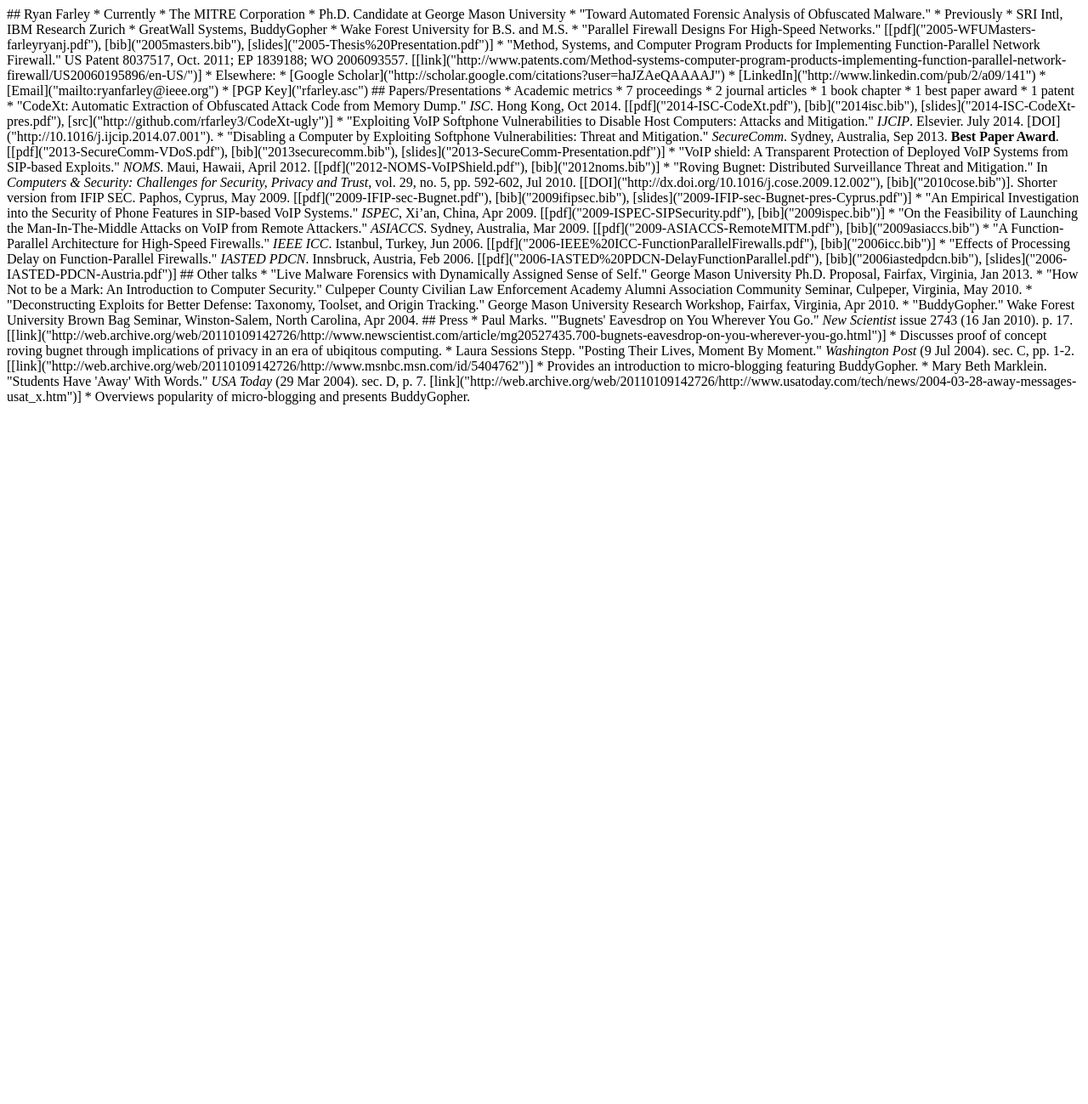
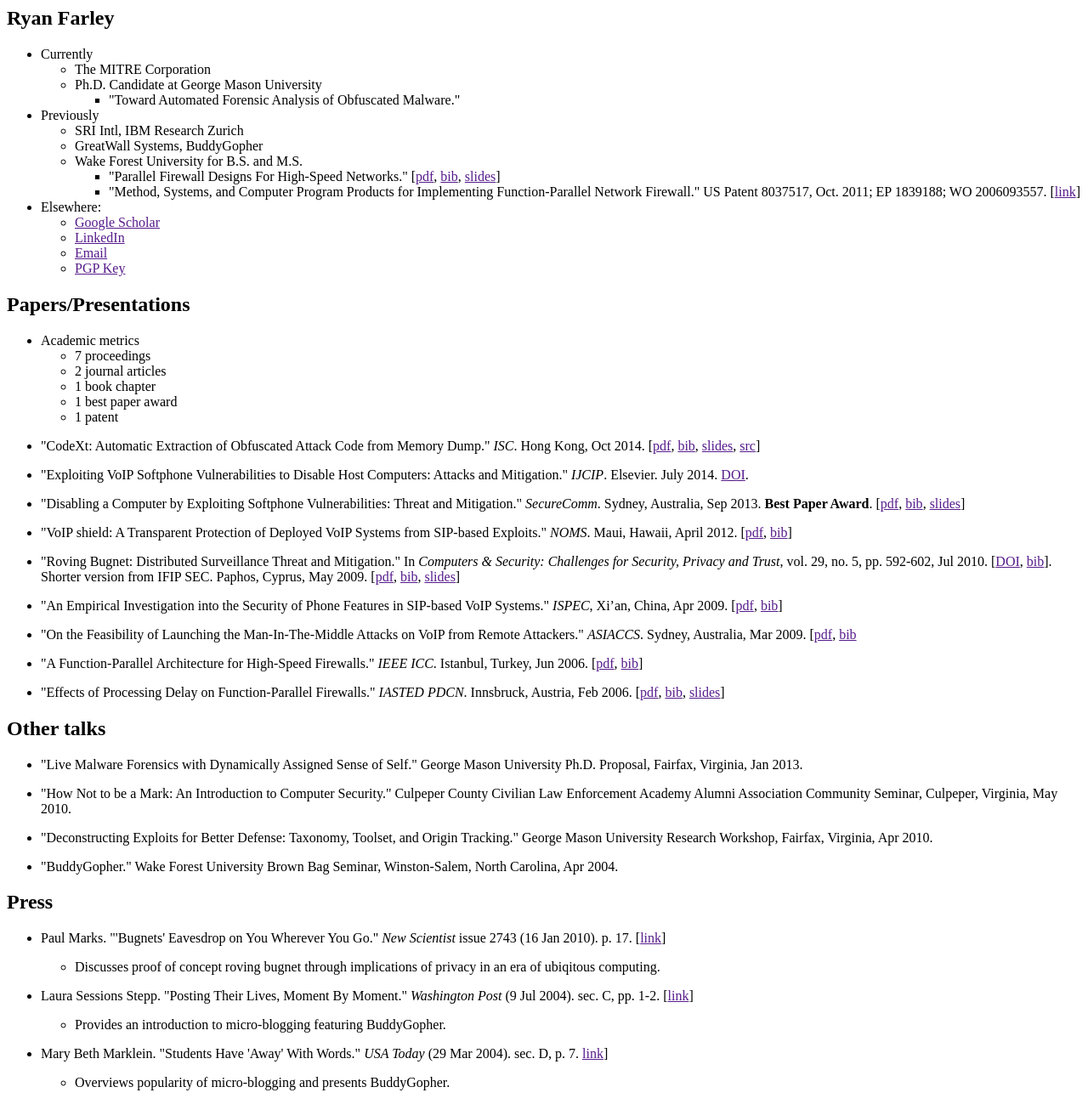
Before and after one commit to rfarley3/rfarley3.github.io, a plain HTML site: page index.html in a window 1280 px wide. Shown: the whole page at 85% size. Before the commit the page ends 800 px from the top, so only its background shows below. Drawn offline with Linux system fonts and the light colour scheme.

Commit message:
convert to html

```diff
--- a/index.html
+++ b/index.html
@@ -1,79 +1,84 @@
-## Ryan Farley
+<h2>Ryan Farley</h2>
 
-* Currently
-    * The MITRE Corporation
-    * Ph.D. Candidate at George Mason University
-        * "Toward Automated Forensic Analysis of Obfuscated Malware."
-* Previously
-    * SRI Intl, IBM Research Zurich
-    * GreatWall Systems, BuddyGopher
-    * Wake Forest University for B.S. and M.S.
-        * "Parallel Firewall Designs For High-Speed Networks." [[pdf]("2005-WFUMasters-farleyryanj.pdf"), [bib]("2005masters.bib"), [slides]("2005-Thesis%20Presentation.pdf")]
-        * "Method, Systems, and Computer Program Products for Implementing Function-Parallel Network Firewall." US Patent 8037517, Oct. 2011; EP 1839188; WO 2006093557. [[link]("http://www.patents.com/Method-systems-computer-program-products-implementing-function-parallel-network-firewall/US20060195896/en-US/")]
-* Elsewhere:
-    * [Google Scholar]("http://scholar.google.com/citations?user=haJZAeQAAAAJ")
-    * [LinkedIn]("http://www.linkedin.com/pub/2/a09/141")
-    * [Email]("mailto:ryanfarley@ieee.org")
-    * [PGP Key]("rfarley.asc")
+<ul>
+<li>Currently
+    <ul><li>The MITRE Corporation</li>
+    <li>Ph.D. Candidate at George Mason University
+        <ul><li>"Toward Automated Forensic Analysis of Obfuscated Malware."</li>
+        </ul></li>
+    </ul></li>
+<li>Previously
+    <ul><li>SRI Intl, IBM Research Zurich</li>
+    <li>GreatWall Systems, BuddyGopher</li>
+    <li>Wake Forest University for B.S. and M.S.
+        <ul><li>"Parallel Firewall Designs For High-Speed Networks." [<a href="" title="2005-WFUMasters-farleyryanj.pdf">pdf</a>, <a href="" title="2005masters.bib">bib</a>, <a href="" title="2005-Thesis%20Presentation.pdf">slides</a>]</li>
+        <li>"Method, Systems, and Computer Program Products for Implementing Function-Parallel Network Firewall." US Patent 8037517, Oct. 2011; EP 1839188; WO 2006093557. [<a href="" title="http://www.patents.com/Method-systems-computer-program-products-implementing-function-parallel-network-firewall/US20060195896/en-US/">link</a>]</li>
+        </ul></li>
+    </ul></li>
+<li>Elsewhere:
+    <ul><li><a href="" title="http://scholar.google.com/citations?user=haJZAeQAAAAJ">Google Scholar</a></li>
+    <li><a href="" title="http://www.linkedin.com/pub/2/a09/141">LinkedIn</a></li>
+    <li><a href="" title="mailto:ryanfarley@ieee.org">Email</a></li>
+    <li><a href="" title="rfarley.asc">PGP Key</a></li>
+    </ul></li>
+</ul>
 
 
 
 
-## Papers/Presentations
+<h2>Papers/Presentations</h2>
 
-* Academic metrics
-    * 7 proceedings
-    * 2 journal articles
-    * 1 book chapter
-    * 1 best paper award
-    * 1 patent
+<ul>
+    <li>Academic metrics</li>
+        <ul><li>7 proceedings</li>
+        <li>2 journal articles</li>
+        <li>1 book chapter</li>
+        <li>1 best paper award</li>
+        <li>1 patent</li>
+        </ul></li>
+</ul>
 
-* "CodeXt: Automatic Extraction of Obfuscated Attack Code from Memory Dump." <i>ISC</i>. Hong Kong, Oct 2014. [[pdf]("2014-ISC-CodeXt.pdf"), [bib]("2014isc.bib"), [slides]("2014-ISC-CodeXt-pres.pdf"), [src]("http://github.com/rfarley3/CodeXt-ugly")]
-
-* "Exploiting VoIP Softphone Vulnerabilities to Disable Host Computers: Attacks and Mitigation." <i>IJCIP</i>. Elsevier. July 2014. [DOI]("http://10.1016/j.ijcip.2014.07.001").
-
-* "Disabling a Computer by Exploiting Softphone Vulnerabilities: Threat and Mitigation." <i>SecureComm</i>. Sydney, Australia, Sep 2013. <b>Best Paper Award</b>. [[pdf]("2013-SecureComm-VDoS.pdf"), [bib]("2013securecomm.bib"), [slides]("2013-SecureComm-Presentation.pdf")]
-
-
-* "VoIP shield: A Transparent Protection of Deployed VoIP Systems from SIP-based Exploits." <i>NOMS</i>. Maui, Hawaii, April 2012. [[pdf]("2012-NOMS-VoIPShield.pdf"), [bib]("2012noms.bib")]
-
-* "Roving Bugnet: Distributed Surveillance Threat and Mitigation." In <i>Computers &amp; Security: Challenges for Security, Privacy and Trust</i>, vol. 29, no. 5, pp. 592-602, Jul 2010. [[DOI]("http://dx.doi.org/10.1016/j.cose.2009.12.002"), [bib]("2010cose.bib")]. Shorter version from IFIP SEC. Paphos, Cyprus, May 2009. [[pdf]("2009-IFIP-sec-Bugnet.pdf"), [bib]("2009ifipsec.bib"), [slides]("2009-IFIP-sec-Bugnet-pres-Cyprus.pdf")]
-
-* "An Empirical Investigation into the Security of Phone Features in SIP-based VoIP Systems." <i>ISPEC</i>, Xi’an, China, Apr 2009.
-[[pdf]("2009-ISPEC-SIPSecurity.pdf"), [bib]("2009ispec.bib")]
-
-* "On the Feasibility of Launching the Man-In-The-Middle Attacks on VoIP from Remote Attackers." <i>ASIACCS</i>. Sydney, Australia, Mar 2009.
-[[pdf]("2009-ASIACCS-RemoteMITM.pdf"), [bib]("2009asiaccs.bib")
-
-* "A Function-Parallel Architecture for High-Speed Firewalls." <i>IEEE ICC</i>. Istanbul, Turkey, Jun 2006.
-[[pdf]("2006-IEEE%20ICC-FunctionParallelFirewalls.pdf"), [bib]("2006icc.bib")]
-
-* "Effects of Processing Delay on Function-Parallel Firewalls." <i>IASTED PDCN</i>. Innsbruck, Austria, Feb 2006.
-[[pdf]("2006-IASTED%20PDCN-DelayFunctionParallel.pdf"), [bib]("2006iastedpdcn.bib"), [slides]("2006-IASTED-PDCN-Austria.pdf")]
+<ul>
+<li><p>"CodeXt: Automatic Extraction of Obfuscated Attack Code from Memory Dump." <i>ISC</i>. Hong Kong, Oct 2014. [<a href="" title="2014-ISC-CodeXt.pdf">pdf</a>, <a href="" title="2014isc.bib">bib</a>, <a href="" title="2014-ISC-CodeXt-pres.pdf">slides</a>, <a href="" title="http://github.com/rfarley3/CodeXt-ugly">src</a>]</p></li>
+<li><p>"Exploiting VoIP Softphone Vulnerabilities to Disable Host Computers: Attacks and Mitigation." <i>IJCIP</i>. Elsevier. July 2014. <a href="" title="http://10.1016/j.ijcip.2014.07.001">DOI</a>. </p></li>
+<li><p>"Disabling a Computer by Exploiting Softphone Vulnerabilities: Threat and Mitigation." <i>SecureComm</i>. Sydney, Australia, Sep 2013. <b>Best Paper Award</b>. [<a href="" title="2013-SecureComm-VDoS.pdf">pdf</a>, <a href="" title="2013securecomm.bib">bib</a>, <a href="" title="2013-SecureComm-Presentation.pdf">slides</a>]</p></li>
+<li><p>"VoIP shield: A Transparent Protection of Deployed VoIP Systems from SIP-based Exploits." <i>NOMS</i>. Maui, Hawaii, April 2012. [<a href="" title="2012-NOMS-VoIPShield.pdf">pdf</a>, <a href="" title="2012noms.bib">bib</a>]</p></li>
+<li><p>"Roving Bugnet: Distributed Surveillance Threat and Mitigation." In <i>Computers &amp; Security: Challenges for Security, Privacy and Trust</i>, vol. 29, no. 5, pp. 592-602, Jul 2010. [<a href="" title="http://dx.doi.org/10.1016/j.cose.2009.12.002">DOI</a>, <a href="" title="2010cose.bib">bib</a>]. Shorter version from IFIP SEC. Paphos, Cyprus, May 2009. [<a href="" title="2009-IFIP-sec-Bugnet.pdf">pdf</a>, <a href="" title="2009ifipsec.bib">bib</a>, <a href="" title="2009-IFIP-sec-Bugnet-pres-Cyprus.pdf">slides</a>]</p></li>
+<li><p>"An Empirical Investigation into the Security of Phone Features in SIP-based VoIP Systems." <i>ISPEC</i>, Xi’an, China, Apr 2009.
+[<a href="" title="2009-ISPEC-SIPSecurity.pdf">pdf</a>, <a href="" title="2009ispec.bib">bib</a>]</p></li>
+<li><p>"On the Feasibility of Launching the Man-In-The-Middle Attacks on VoIP from Remote Attackers." <i>ASIACCS</i>. Sydney, Australia, Mar 2009.
+[<a href="" title="2009-ASIACCS-RemoteMITM.pdf">pdf</a>, <a href="" title="2009asiaccs.bib">bib</a></p></li>
+<li><p>"A Function-Parallel Architecture for High-Speed Firewalls." <i>IEEE ICC</i>. Istanbul, Turkey, Jun 2006.
+[<a href="" title="2006-IEEE%20ICC-FunctionParallelFirewalls.pdf">pdf</a>, <a href="" title="2006icc.bib">bib</a>]</p></li>
+<li><p>"Effects of Processing Delay on Function-Parallel Firewalls." <i>IASTED PDCN</i>. Innsbruck, Austria, Feb 2006.
+[<a href="" title="2006-IASTED%20PDCN-DelayFunctionParallel.pdf">pdf</a>, <a href="" title="2006iastedpdcn.bib">bib</a>, <a href="" title="2006-IASTED-PDCN-Austria.pdf">slides</a>]</p></li>
+</ul>
 
 
 
 
-## Other talks
+<h2>Other talks</h2>
 
-* "Live Malware Forensics with Dynamically Assigned Sense of Self." George Mason University Ph.D. Proposal, Fairfax, Virginia, Jan 2013.
-
-* "How Not to be a Mark: An Introduction to Computer Security." Culpeper County Civilian Law Enforcement Academy Alumni Association Community Seminar, Culpeper, Virginia, May 2010.
-
-* "Deconstructing Exploits for Better Defense: Taxonomy, Toolset, and Origin Tracking." George Mason University Research Workshop, Fairfax, Virginia, Apr 2010.
-
-* "BuddyGopher." Wake Forest University Brown Bag Seminar, Winston-Salem, North Carolina, Apr 2004.
+<ul>
+    <li><p>"Live Malware Forensics with Dynamically Assigned Sense of Self." George Mason University Ph.D. Proposal, Fairfax, Virginia, Jan 2013.</p></li>
+    <li><p>"How Not to be a Mark: An Introduction to Computer Security." Culpeper County Civilian Law Enforcement Academy Alumni Association Community Seminar, Culpeper, Virginia, May 2010.</p></li>
+    <li><p>"Deconstructing Exploits for Better Defense: Taxonomy, Toolset, and Origin Tracking." George Mason University Research Workshop, Fairfax, Virginia, Apr 2010.</p></li>
+    <li><p>"BuddyGopher." Wake Forest University Brown Bag Seminar, Winston-Salem, North Carolina, Apr 2004.</p></li>
+</ul>
 
 
 
 
-## Press
+<h2>Press</h2>
 
-* Paul Marks. "'Bugnets' Eavesdrop on You Wherever You Go." <i>New Scientist</i> issue 2743 (16 Jan 2010). p. 17. [[link]("http://web.archive.org/web/20110109142726/http://www.newscientist.com/article/mg20527435.700-bugnets-eavesdrop-on-you-wherever-you-go.html")]
-    * Discusses proof of concept roving bugnet through implications of privacy in an era of ubiqitous computing.
-
-* Laura Sessions Stepp. "Posting Their Lives, Moment By Moment." <i>Washington Post</i> (9 Jul 2004). sec. C, pp. 1-2. [[link]("http://web.archive.org/web/20110109142726/http://www.msnbc.msn.com/id/5404762")]
-    * Provides an introduction to micro-blogging featuring BuddyGopher.
-
-* Mary Beth Marklein. "Students Have 'Away' With Words." <i>USA Today</i> (29 Mar 2004). sec. D, p. 7. [link]("http://web.archive.org/web/20110109142726/http://www.usatoday.com/tech/news/2004-03-28-away-messages-usat_x.htm")]
-    * Overviews popularity of micro-blogging and presents BuddyGopher.
+<ul>
+    <li><p>Paul Marks. "'Bugnets' Eavesdrop on You Wherever You Go." <i>New Scientist</i> issue 2743 (16 Jan 2010). p. 17. [<a href="" title="http://web.archive.org/web/20110109142726/http://www.newscientist.com/article/mg20527435.700-bugnets-eavesdrop-on-you-wherever-you-go.html">link</a>]</p>
+        <ul><li>Discusses proof of concept roving bugnet through implications of privacy in an era of ubiqitous computing.</li>
+        </ul></li>
+    <li><p>Laura Sessions Stepp. "Posting Their Lives, Moment By Moment." <i>Washington Post</i> (9 Jul 2004). sec. C, pp. 1-2. [<a href="" title="http://web.archive.org/web/20110109142726/http://www.msnbc.msn.com/id/5404762">link</a>]</p>
+        <ul><li>Provides an introduction to micro-blogging featuring BuddyGopher.</li>
+        </ul></li>
+    <li><p>Mary Beth Marklein. "Students Have 'Away' With Words." <i>USA Today</i> (29 Mar 2004). sec. D, p. 7. <a href="" title="http://web.archive.org/web/20110109142726/http://www.usatoday.com/tech/news/2004-03-28-away-messages-usat_x.htm">link</a>]</p>
+        <ul><li>Overviews popularity of micro-blogging and presents BuddyGopher.</li>
+        </ul></li>
+</ul>
```
